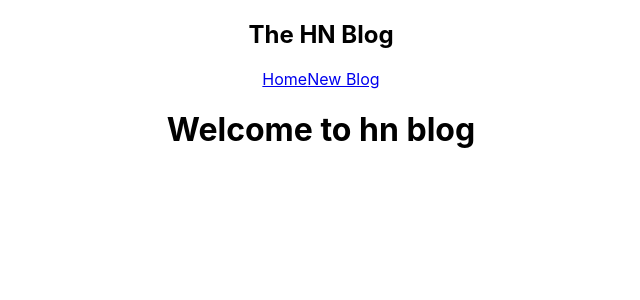
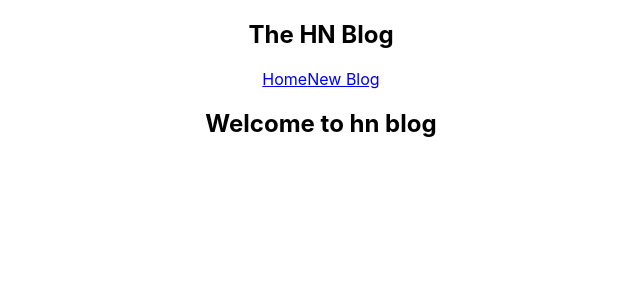
Before and after one commit to PrajilPradeep/hn-blog, a React (Create React App) app: page / in a window 1280 px wide. Shown: the top 300 px of the page, without its empty margins (319-959 px from the left). Built offline with nearby package versions, Linux system fonts and the light colour scheme.

Commit message:
Add Home component to App component

```diff
--- a/src/App.js
+++ b/src/App.js
@@ -1,13 +1,14 @@
 import './App.css';
 import Navbar from './Navbar';
+import Home from './Home';
 
 function App() {
-  const title = 'Welcome to hn blog';
+
   return (
     <div className="App">
       <Navbar />
       <div className="content">
-        <h1>{ title }</h1>
+      <Home />
       </div>
     </div>
   );
```
